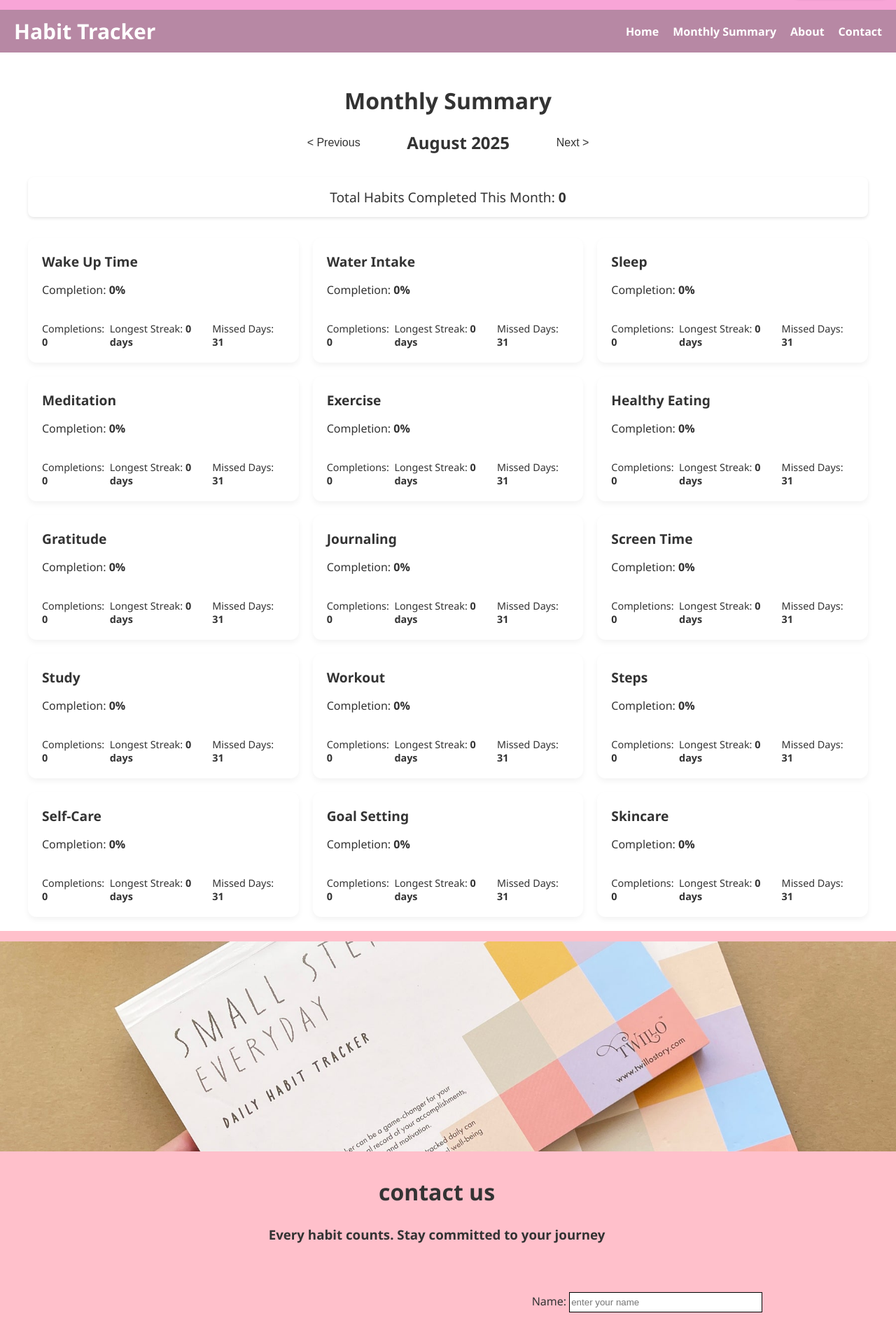
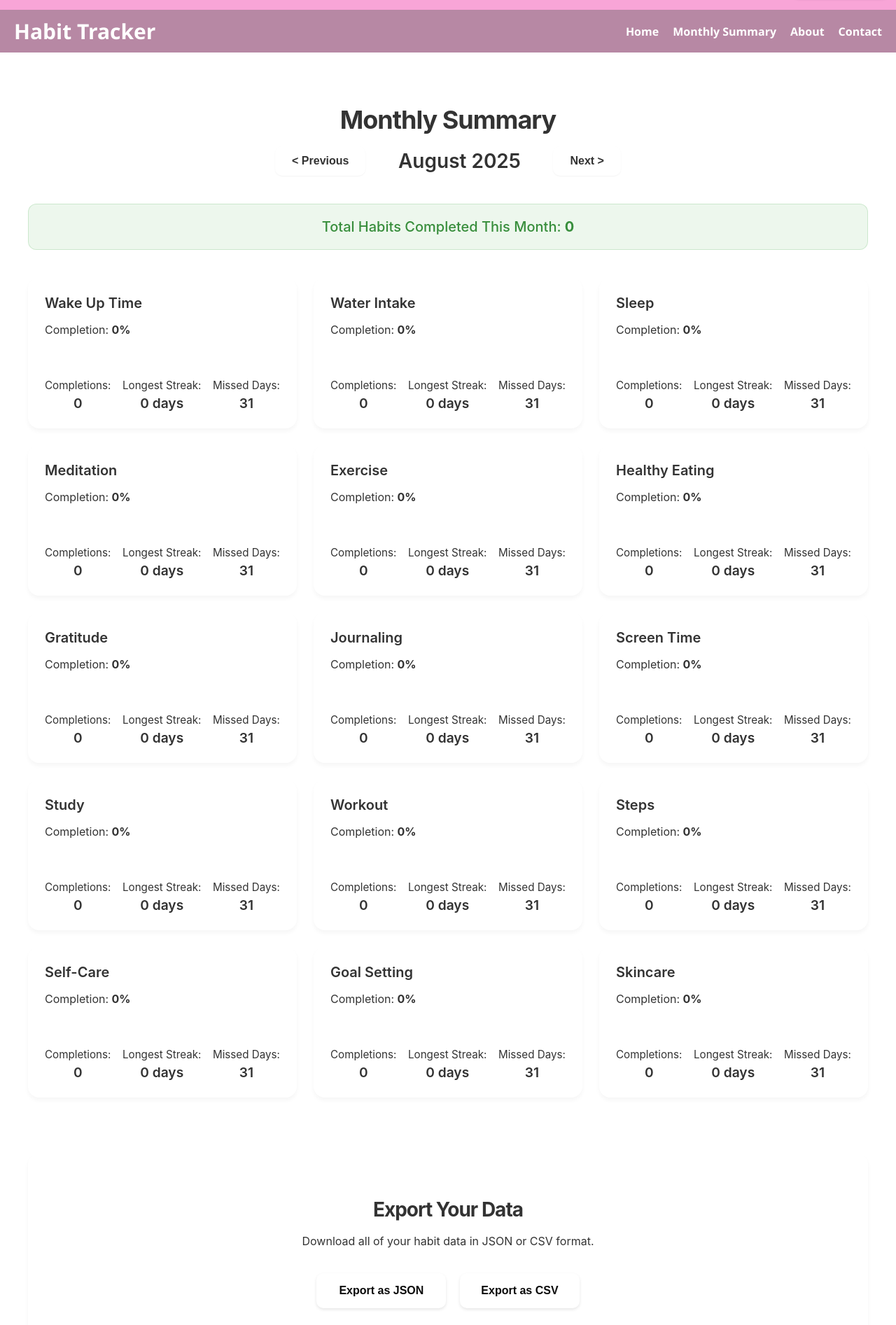
Before and after one commit to shwetap3000/my-habit-tracker, a React (Create React App) app: page /summary in a window 1280 px wide. Shown: the part 62-1955 px from the top of the page at 70% size. Built offline with nearby package versions, Linux system fonts and the light colour scheme.

Commit message:
feat: Implement data export and modernize UI

```diff
--- a/src/components/MonthlySummary.css
+++ b/src/components/MonthlySummary.css
@@ -1,29 +1,33 @@
-/* Main container for the summary page */
+/* --- GENERAL CONTAINER & TYPOGRAPHY --- */
 .monthly-summary-container {
-  padding: 20px;
+  padding: 24px;
   max-width: 1200px;
-  margin: 0 auto;
+  margin: 20px auto;
   color: var(--text-color);
+  font-family: -apple-system, BlinkMacSystemFont, 'Segoe UI', Roboto, 'Helvetica Neue', Arial, sans-serif;
 }
 
 .monthly-summary-container h2 {
   text-align: center;
-  margin-bottom: 20px;
-  font-size: 2rem;
+  margin-bottom: 16px;
+  font-size: 2.25rem;
+  font-weight: 700;
+  letter-spacing: -1px;
 }
 
-/* Month navigation controls */
+/* --- MONTH NAVIGATOR --- */
 .month-navigator {
   display: flex;
   justify-content: center;
   align-items: center;
-  margin-bottom: 30px;
+  margin-bottom: 40px;
 }
 
 .month-navigator h3 {
-  margin: 0 20px;
-  font-size: 1.5rem;
-  min-width: 200px;
+  margin: 0 24px;
+  font-size: 1.75rem;
+  font-weight: 600;
+  min-width: 220px;
   text-align: center;
 }
 
@@ -31,88 +35,175 @@
   background-color: var(--card-bg);
   color: var(--text-color);
   border: 1px solid var(--border-color);
-  padding: 10px 20px;
-  border-radius: 8px;
+  padding: 12px 24px;
+  border-radius: 10px;
   cursor: pointer;
   font-size: 1rem;
-  transition: background-color 0.2s ease, transform 0.2s ease;
+  font-weight: 600;
+  transition: all 0.2s ease-in-out;
+  box-shadow: 0 1px 2px rgba(0,0,0,0.05);
 }
 
 .month-navigator button:hover {
   background-color: var(--accent-color);
   color: #fff;
-  transform: translateY(-2px);
+  transform: translateY(-3px);
+  box-shadow: 0 4px 8px rgba(0,0,0,0.1);
 }
 
-/* Banner for total completions */
+/* --- TOTAL COMPLETION BANNER --- */
 .total-completion-banner {
     text-align: center;
-    font-size: 1.2rem;
-    padding: 15px;
-    background-color: var(--card-bg);
-    border-radius: 8px;
-    margin-bottom: 30px;
-    box-shadow: 0 2px 4px rgba(0,0,0,0.1);
+    font-size: 1.25rem;
+    padding: 20px;
+    background-color: rgba(76, 175, 80, 0.1); /* Light green background */
+    color: #388E3C; /* Darker green text */
+    border: 1px solid rgba(76, 175, 80, 0.2);
+    border-radius: 12px;
+    margin-bottom: 40px;
+    font-weight: 500;
 }
 
-/* Grid for displaying individual habit cards */
+.total-completion-banner strong {
+    font-weight: 700;
+}
+
+
+/* --- SUMMARY CARD GRID --- */
 .summary-grid {
   display: grid;
-  grid-template-columns: repeat(auto-fill, minmax(300px, 1fr));
-  gap: 20px;
+  grid-template-columns: repeat(auto-fill, minmax(320px, 1fr));
+  gap: 24px;
 }
 
-/* Individual summary card for each habit */
 .summary-card {
   background-color: var(--card-bg);
-  border-radius: 12px;
-  padding: 20px;
-  box-shadow: 0 4px 8px rgba(0, 0, 0, 0.05);
+  border-radius: 16px;
+  padding: 24px;
+  box-shadow: 0 4px 6px rgba(0, 0, 0, 0.04);
   border: 1px solid var(--border-color);
-  transition: transform 0.2s ease, box-shadow 0.2s ease;
+  transition: transform 0.3s ease, box-shadow 0.3s ease;
 }
 
 .summary-card:hover {
-    transform: translateY(-5px);
-    box-shadow: 0 6px burdensome rgba(0,0,0,0.1);
+    transform: translateY(-6px);
+    box-shadow: 0 10px 20px rgba(0,0,0,0.08);
 }
 
 .summary-card h4 {
   margin-top: 0;
-  margin-bottom: 15px;
-  font-size: 1.2rem;
+  margin-bottom: 16px;
+  font-size: 1.25rem;
+  font-weight: 600;
   color: var(--accent-color);
 }
 
-.summary-card p {
-    margin-bottom: 10px;
-}
-
-/* Progress bar styles */
+/* --- PROGRESS BAR --- */
 .progress-bar-container {
     width: 100%;
     background-color: var(--border-color);
     border-radius: 10px;
-    height: 10px;
-    margin-bottom: 15px;
+    height: 12px;
+    margin: 16px 0;
     overflow: hidden;
 }
 
 .progress-bar {
     height: 100%;
-    background: linear-gradient(90deg, var(--accent-color), #56d17e);
+    background: linear-gradient(90deg, #4CAF50, #81C784);
     border-radius: 10px;
-    transition: width 0.5s ease-in-out;
+    transition: width 0.6s cubic-bezier(0.25, 1, 0.5, 1);
 }
 
-/* Row for detailed stats */
+/* --- STATS ROW --- */
 .stats-row {
     display: flex;
     justify-content: space-between;
-    font-size: 0.9rem;
+    font-size: 0.95rem;
     color: var(--text-secondary);
+    padding-top: 16px;
+    border-top: 1px solid var(--border-color);
+}
+
+.stats-row span {
+    text-align: center;
 }
 
 .stats-row strong {
     color: var(--text-color);
+    font-weight: 600;
+    display: block;
+    font-size: 1.2rem;
+    margin-top: 4px;
 }
+
+
+/* --- MODERN EXPORT SECTION --- */
+.export-section {
+    margin-top: 80px;
+    padding: 40px;
+    background: linear-gradient(145deg, var(--bg-color), var(--card-bg));
+    border: 5px solid var(--border-color);
+    border-radius: 16px;
+    text-align: center;
+    box-shadow: 0 4px 6px rgba(0, 0, 0, 0.04);
+}
+
+.export-section h2 {
+    font-size: 1.75rem;
+    font-weight: 700;
+    margin-bottom: 12px;
+}
+
+.export-section p {
+    color: var(--text-secondary);
+    margin-bottom: 32px;
+    max-width: 450px;
+    margin-left: auto;
+    margin-right: auto;
+    line-height: 1.6;
+}
+
+.export-buttons {
+    display: flex;
+    justify-content: center;
+    gap: 20px;
+}
+
+.export-buttons button {
+    font-size: 1rem;
+    font-weight: 600;
+    padding: 14px 30px;
+    border-radius: 10px;
+    cursor: pointer;
+    transition: all 0.2s ease-in-out;
+    border: 2px solid transparent; /* Reserve space for border on hover */
+}
+
+/* FIX: Primary JSON button is now clearly visible */
+.export-buttons button:first-child {
+    background-color: var(--accent-color);
+    color: #0a0a0a;
+    box-shadow: 0 2px 4px rgba(0,0,0,0.1);
+}
+
+.export-buttons button:first-child:hover {
+    background-color: #3aa862; /* Darker shade on hover */
+    transform: translateY(-3px);
+    box-shadow: 0 4px 8px rgba(0,0,0,0.15);
+}
+
+/* FIX: Secondary CSV button now has a visible border */
+.export-buttons button:last-child {
+    background-color: var(--accent-color);
+    color: #0a0a0a;
+    border: 2px solid var(--accent-color);
+    box-shadow: 0 2px 4px rgba(0,0,0,0.1);
+}
+
+/* FIX: Clear hover effect for CSV button */
+.export-buttons button:last-child:hover {
+    background-color: #3aa862;
+    transform: translateY(-3px);
+    box-shadow: 0 4px 8px rgba(0,0,0,0.15);
+}
--- a/src/components/MonthlySummary.js
+++ b/src/components/MonthlySummary.js
@@ -1,5 +1,5 @@
 import React, { useState, useEffect } from 'react';
-import './MonthlySummary.css'; // We will create this CSS file next
+import './MonthlySummary.css'; // We will update this CSS file next
 
 const MonthlySummary = ({ habitList, completedData }) => {
     // State to keep track of the currently displayed month
@@ -19,7 +19,6 @@ const MonthlySummary = ({ habitList, completedData }) => {
                 let completedCount = 0;
                 let longestStreak = 0;
                 let currentStreak = 0;
-                let missedDays = 0;
 
                 // Loop through each day of the selected month
                 for (let day = 1; day <= daysInMonth; day++) {
@@ -29,16 +28,13 @@ const MonthlySummary = ({ habitList, completedData }) => {
                         completedCount++;
                         currentStreak++;
                     } else {
-                        // If the day was missed, reset the streak
                         if (currentStreak > longestStreak) {
                             longestStreak = currentStreak;
                         }
                         currentStreak = 0;
-                        missedDays++;
                     }
                 }
 
-                // Final check for streak at the end of the month
                 if (currentStreak > longestStreak) {
                     longestStreak = currentStreak;
                 }
@@ -51,7 +47,7 @@ const MonthlySummary = ({ habitList, completedData }) => {
                     completedCount,
                     longestStreak,
                     completionPercentage,
-                    missedDays: daysInMonth - completedCount, // Correctly calculate missed days
+                    missedDays: daysInMonth - completedCount,
                 };
             });
 
@@ -80,8 +76,85 @@ const MonthlySummary = ({ habitList, completedData }) => {
 
     const totalHabitsCompletedInMonth = summaryData.reduce((acc, habit) => acc + habit.completedCount, 0);
 
+    // --- NEW: EXPORT FUNCTIONALITY ---
+
+    // Helper function to calculate the all-time longest streak for a habit
+    const calculateAllTimeLongestStreak = (habitCompletions) => {
+        const dates = Object.keys(habitCompletions).filter(date => habitCompletions[date]).sort();
+        if (dates.length === 0) return 0;
+
+        let longestStreak = 1;
+        let currentStreak = 1;
+
+        for (let i = 1; i < dates.length; i++) {
+            const currentDate = new Date(dates[i]);
+            const prevDate = new Date(dates[i - 1]);
+
+            const diffTime = Math.abs(currentDate - prevDate);
+            const diffDays = Math.ceil(diffTime / (1000 * 60 * 60 * 24));
+
+            if (diffDays === 1) {
+                currentStreak++;
+            } else {
+                if (currentStreak > longestStreak) {
+                    longestStreak = currentStreak;
+                }
+                currentStreak = 1;
+            }
+        }
+
+        return Math.max(longestStreak, currentStreak);
+    };
+
+    // Prepares data for export
+    const prepareExportData = () => {
+        return habitList.map(habit => {
+            const completions = completedData[habit.key] || {};
+            const completedDates = Object.keys(completions).filter(date => completions[date]).sort();
+            const longestStreak = calculateAllTimeLongestStreak(completions);
+
+            return {
+                habitName: habit.label,
+                completedDates: completedDates,
+                allTimeLongestStreak: longestStreak
+            };
+        });
+    };
+
+    // Generic download handler
+    const downloadFile = (content, fileName, contentType) => {
+        const a = document.createElement("a");
+        const file = new Blob([content], { type: contentType });
+        a.href = URL.createObjectURL(file);
+        a.download = fileName;
+        a.click();
+        URL.revokeObjectURL(a.href);
+    };
+
+    // Handles JSON export
+    const handleExportJSON = () => {
+        const exportData = prepareExportData();
+        const jsonString = JSON.stringify(exportData, null, 2);
+        downloadFile(jsonString, 'habit-data.json', 'application/json');
+    };
+
+    // Handles CSV export
+    const handleExportCSV = () => {
+        const exportData = prepareExportData();
+        let csvContent = "Habit,TotalCompletions,AllTimeLongestStreak,CompletedDates\n";
+
+        exportData.forEach(habit => {
+            const datesString = `"${habit.completedDates.join(', ')}"`;
+            csvContent += `${habit.habitName},${habit.completedDates.length},${habit.allTimeLongestStreak},${datesString}\n`;
+        });
+
+        downloadFile(csvContent, 'habit-data.csv', 'text/csv');
+    };
+
+
     return (
         <div className="monthly-summary-container">
+            {/* ... (existing month navigator and summary grid code) ... */}
             <h2>Monthly Summary</h2>
             <div className="month-navigator">
                 <button onClick={goToPreviousMonth}>&lt; Previous</button>
@@ -112,6 +185,16 @@ const MonthlySummary = ({ habitList, completedData }) => {
                     </div>
                 ))}
             </div>
+
+            {/* --- NEW: EXPORT SECTION --- */}
+            <div className="export-section">
+                <h2>Export Your Data</h2>
+                <p>Download all of your habit data in JSON or CSV format.</p>
+                <div className="export-buttons">
+                    <button onClick={handleExportJSON}>Export as JSON</button>
+                    <button onClick={handleExportCSV}>Export as CSV</button>
+                </div>
+            </div>
         </div>
     );
 };
```
